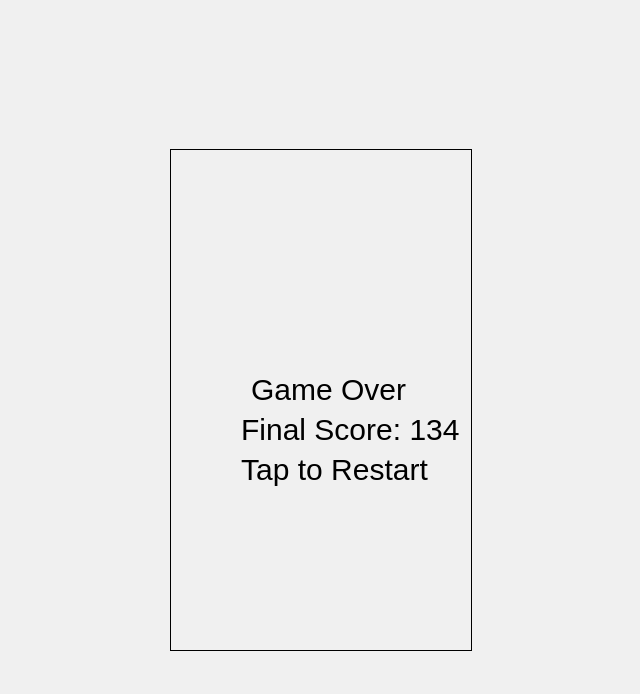
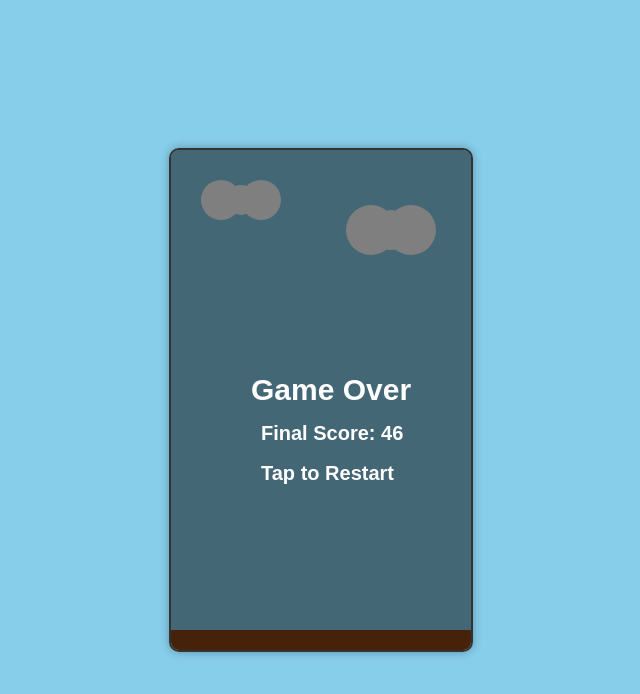
Before and after one commit to bokobring/sqhcjdl, a plain HTML site: page index.html in a window 1280 px wide. Shown: the whole page, without its empty margins (319-959 px from the left). Drawn offline with Linux system fonts and the light colour scheme.

Commit message:
Update index.html

```diff
--- a/index.html
+++ b/index.html
@@ -12,10 +12,13 @@
             justify-content: center;
             align-items: center;
             height: 100vh;
-            background-color: #f0f0f0;
+            background-color: #87CEEB;
+            font-family: Arial, sans-serif;
         }
         canvas {
-            border: 1px solid #000;
+            border: 2px solid #333;
+            border-radius: 10px;
+            box-shadow: 0 0 10px rgba(0,0,0,0.3);
         }
     </style>
 </head>
@@ -43,27 +46,35 @@
         let gameSpeed = 5;
         let isGameOver = false;
         let jumpStartTime = 0;
+        let lastObstacleTime = 0;
 
         function drawPlayer() {
-            ctx.fillStyle = 'blue';
+            ctx.fillStyle = '#FF6347';
             ctx.fillRect(player.x, player.y - player.jumpHeight, player.width, player.height);
+
+            // Draw eyes
+            ctx.fillStyle = 'white';
+            ctx.fillRect(player.x + 20, player.y - player.jumpHeight + 10, 5, 5);
+            ctx.fillRect(player.x + 20, player.y - player.jumpHeight + 20, 5, 5);
         }
 
         function drawObstacles() {
-            ctx.fillStyle = 'red';
+            ctx.fillStyle = '#32CD32';
             obstacles.forEach(obstacle => {
                 ctx.fillRect(obstacle.x, obstacle.y, obstacle.width, obstacle.height);
             });
         }
 
         function updateObstacles() {
-            if (Math.random() < 0.02) {
+            const currentTime = Date.now();
+            if (currentTime - lastObstacleTime > 1500 && Math.random() < 0.5) {
                 obstacles.push({
                     x: canvas.width,
-                    y: canvas.height - 30,
-                    width: 20,
-                    height: 30
+                    y: canvas.height - 30 - Math.random() * 50,
+                    width: 20 + Math.random() * 30,
+                    height: 30 + Math.random() * 50
                 });
+                lastObstacleTime = currentTime;
             }
 
             obstacles.forEach(obstacle => {
@@ -83,13 +94,36 @@
         }
 
         function drawScore() {
-            ctx.fillStyle = 'black';
-            ctx.font = '20px Arial';
+            ctx.fillStyle = '#333';
+            ctx.font = 'bold 20px Arial';
             ctx.fillText(`Score: ${score}`, 10, 30);
+        }
+
+        function drawGround() {
+            ctx.fillStyle = '#8B4513';
+            ctx.fillRect(0, canvas.height - 20, canvas.width, 20);
+        }
+
+        function drawClouds() {
+            ctx.fillStyle = 'white';
+            ctx.beginPath();
+            ctx.arc(50, 50, 20, 0, Math.PI * 2);
+            ctx.arc(70, 50, 15, 0, Math.PI * 2);
+            ctx.arc(90, 50, 20, 0, Math.PI * 2);
+            ctx.fill();
+
+            ctx.beginPath();
+            ctx.arc(200, 80, 25, 0, Math.PI * 2);
+            ctx.arc(220, 80, 20, 0, Math.PI * 2);
+            ctx.arc(240, 80, 25, 0, Math.PI * 2);
+            ctx.fill();
         }
 
         function gameLoop() {
             ctx.clearRect(0, 0, canvas.width, canvas.height);
+
+            drawClouds();
+            drawGround();
 
             if (!isGameOver) {
                 updateObstacles();
@@ -115,11 +149,15 @@
                     gameSpeed += 0.5;
                 }
             } else {
-                ctx.fillStyle = 'black';
-                ctx.font = '30px Arial';
+                ctx.fillStyle = 'rgba(0, 0, 0, 0.5)';
+                ctx.fillRect(0, 0, canvas.width, canvas.height);
+
+                ctx.fillStyle = 'white';
+                ctx.font = 'bold 30px Arial';
                 ctx.fillText('Game Over', canvas.width / 2 - 70, canvas.height / 2);
-                ctx.fillText(`Final Score: ${score}`, canvas.width / 2 - 80, canvas.height / 2 + 40);
-                ctx.fillText('Tap to Restart', canvas.width / 2 - 80, canvas.height / 2 + 80);
+                ctx.font = 'bold 20px Arial';
+                ctx.fillText(`Final Score: ${score}`, canvas.width / 2 - 60, canvas.height / 2 + 40);
+                ctx.fillText('Tap to Restart', canvas.width / 2 - 60, canvas.height / 2 + 80);
             }
 
             requestAnimationFrame(gameLoop);
```
